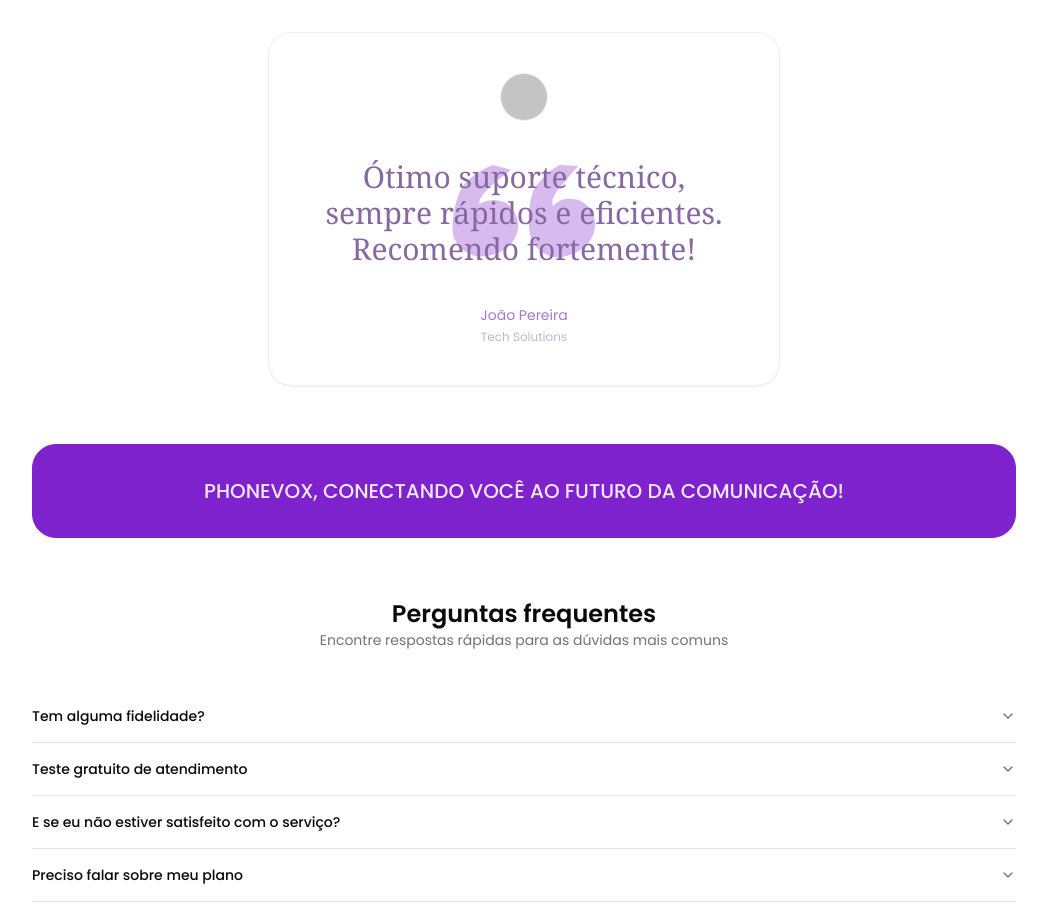
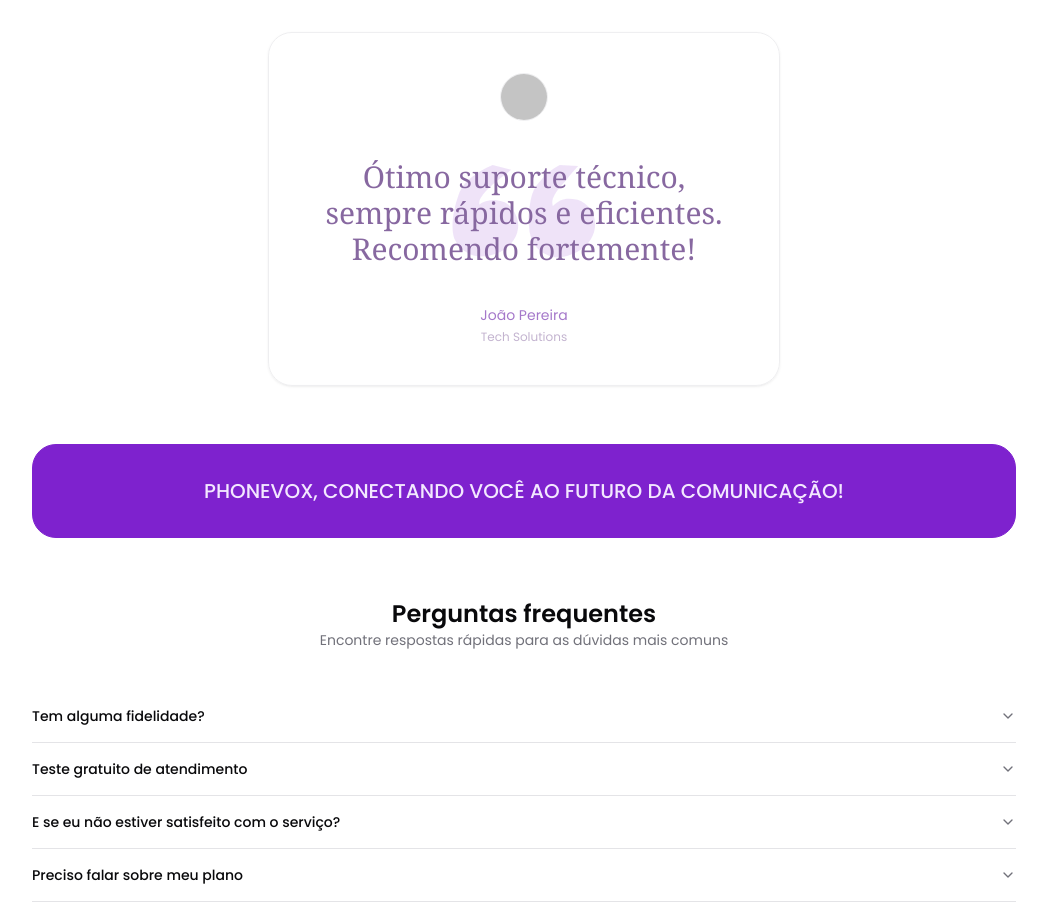
Before and after one commit to rafaelRizzo/phonevox-group-landing-page, a Next.js app: page / in a window 1280 px wide. Shown: the part 2500-3420 px from the top of the page, without its empty margins (116-1163 px from the left). Built offline with nearby package versions, Linux system fonts and the light colour scheme; grey boxes are pictures that could not be loaded.

Commit message:
fix: ajuste de opacidade no card de testemunhos

```diff
--- a/src/app/page.jsx
+++ b/src/app/page.jsx
@@ -475,7 +475,7 @@
                                         <Image
                                             src="/quotes-icon.svg"
                                             alt="Ícone de aspas para os testemunhos"
-                                            className="w-[150px] h-[150px] -z-10 opacity-50"
+                                            className="w-[150px] h-[150px] -z-10 opacity-20"
                                             width={200}
                                             height={200}
                                         />
```
